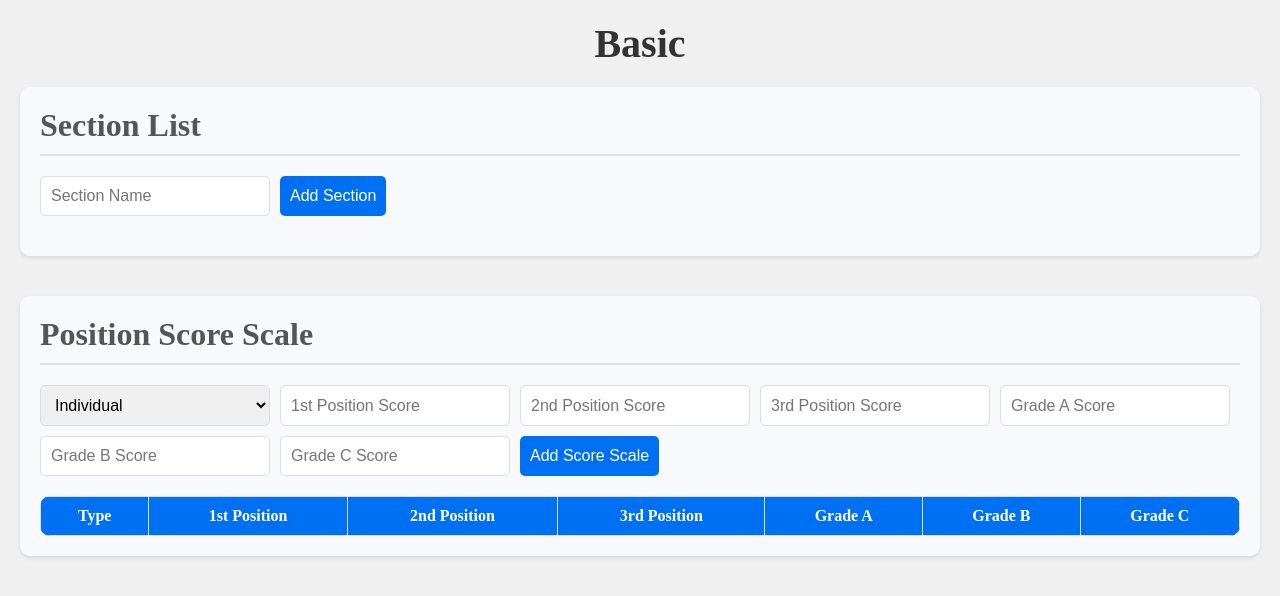
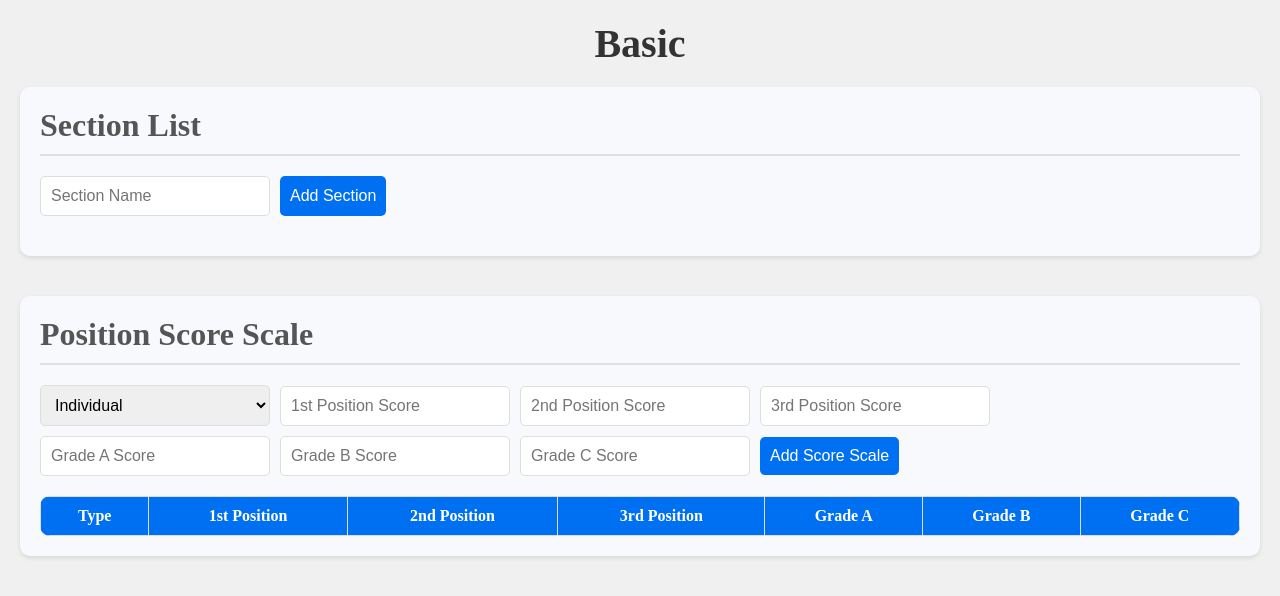
Before and after one commit to Javadamkd/art-fest-management, a Next.js app: page /basic in a window 1280 px wide. Shown: the top 596 px of the page. Built offline with nearby package versions, Linux system fonts and the light colour scheme.

Commit message:
Update basic.js

```diff
--- a/pages/basic.js
+++ b/pages/basic.js
@@ -73,6 +73,7 @@ export default function Basic() {
       <div className={styles.section}>
         <h2 className={styles.subtitle}>Position Score Scale</h2>
         <form className={styles.form} onSubmit={handleScoreSubmit}>
+          <div className={styles.formRow}>
             <select
               name="type"
               value={scoreForm.type}
@@ -108,6 +109,8 @@ export default function Basic() {
               placeholder="3rd Position Score"
               className={styles.input}
             />
+          </div>
+          <div className={styles.formRow}>
             <input
               type="number"
               name="gradeA"
@@ -133,6 +136,7 @@ export default function Basic() {
               className={styles.input}
             />
             <button type="submit" className={styles.button}>Add Score Scale</button>
+          </div>
         </form>
         <table className={styles.table}>
           <thead>
```
Lines whose indentation alone changed are shown as unchanged.
